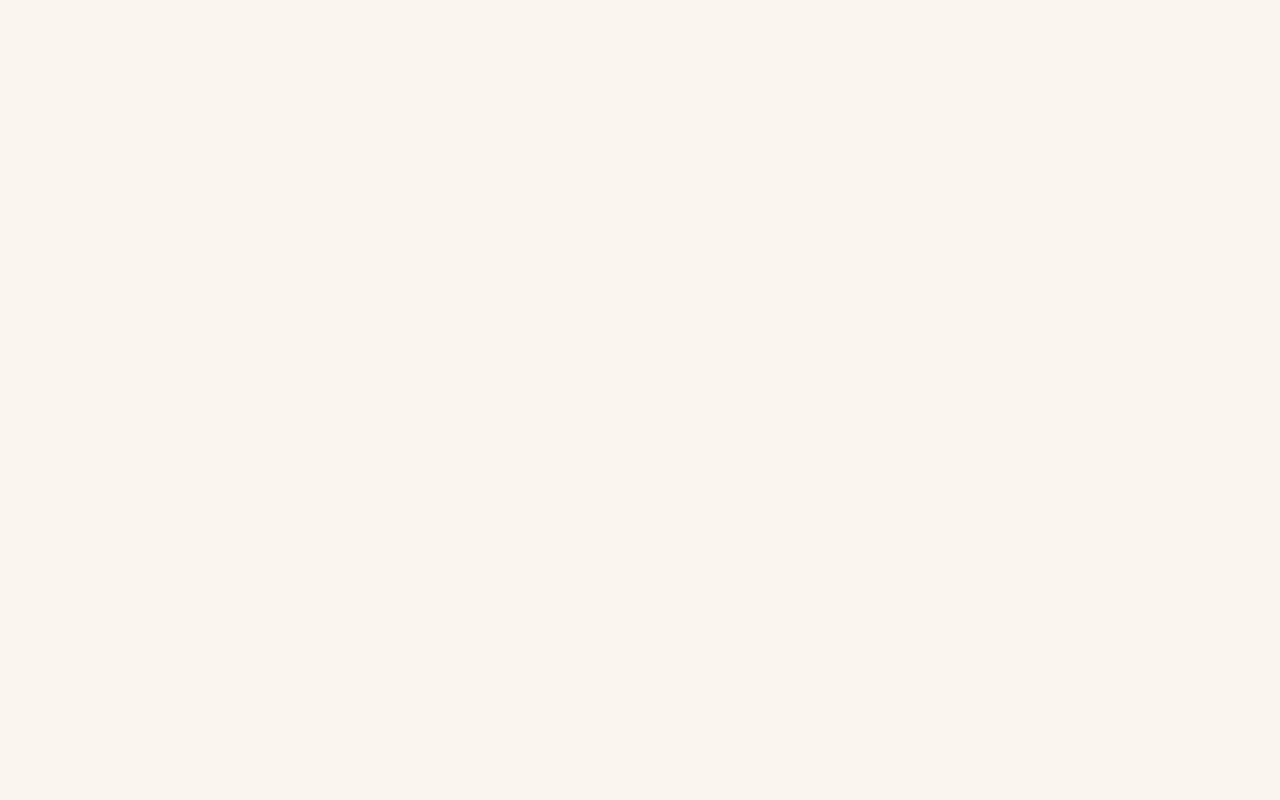
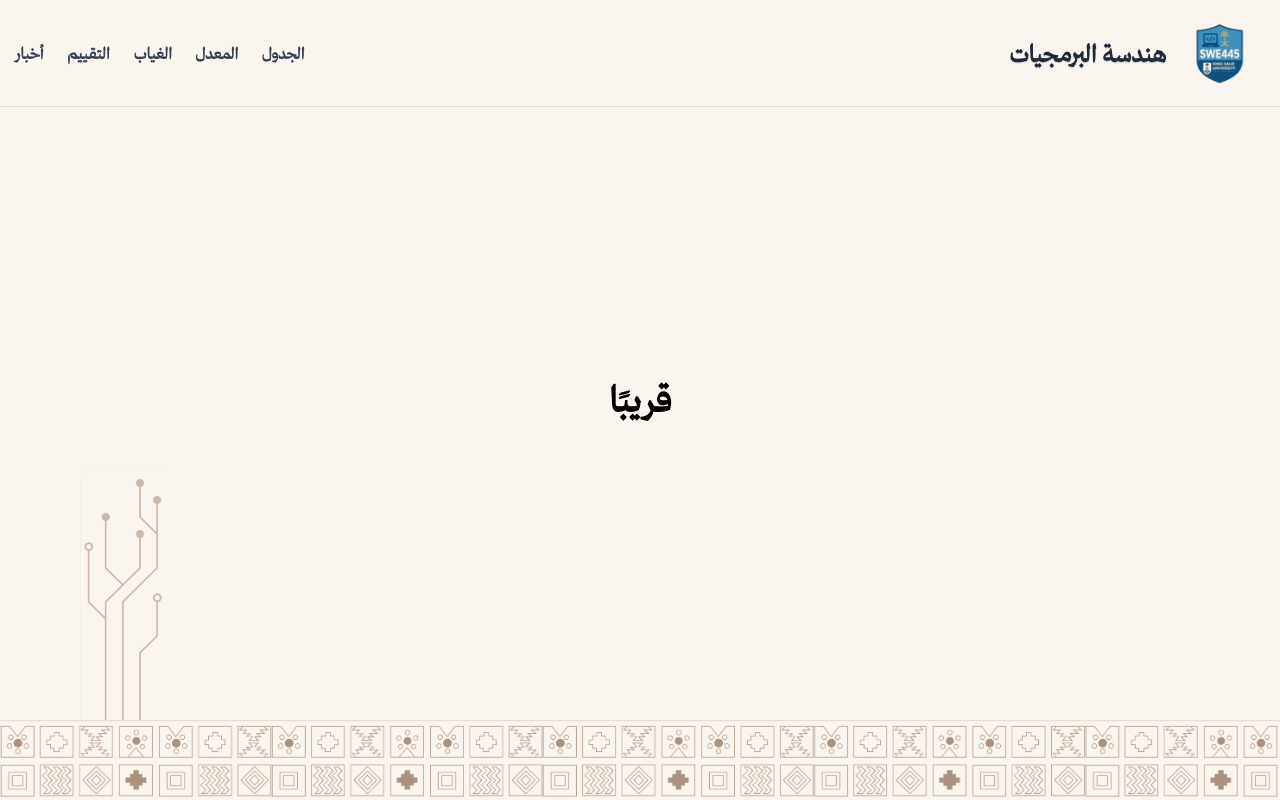
Before and after one commit to Ahm-445/SWE, a React (Vite) app in the folder SWE_frontEnd/: page /schedule in a window 1280 px wide. Before the commit this address had no page. Built offline with nearby package versions, Linux system fonts and the light colour scheme.

Commit message:
Add table, Notfound404, some fixes

```diff
--- a/SWE_frontEnd/src/App.jsx
+++ b/SWE_frontEnd/src/App.jsx
@@ -5,6 +5,8 @@ import { BrowserRouter, Routes, Route } from 'react-router-dom'
 import News from "./Pages/News";
 import Evaluation from "./Pages/Evaluation";
 import Absence from "./Pages/Absence";
+import Table from "./Pages/table";
+import NotFound404 from "./Pages/NotFound404";
 
 
 function App() {
@@ -19,6 +21,8 @@ function App() {
         <Route path="/gpa" element={<><Navbar/><GPA /></>} />
         <Route path="/evaluation" element={<><Navbar/><Evaluation /></>} />
         <Route path="/absence" element={<><Navbar/><Absence /></>} />
+        <Route path="/schedule" element={<><Navbar/><Table /></>} />
+        <Route path="*" element={<><Navbar/><NotFound404 /></>} />
       </Routes>
     </BrowserRouter>
 
--- a/SWE_frontEnd/src/Pages/Absence.jsx
+++ b/SWE_frontEnd/src/Pages/Absence.jsx
@@ -255,6 +255,7 @@ export default function Absence() {
         </div>
 
         <div className="h-28 w-full pointer-events-none" />
+
       </div>
 
     </div>
--- /dev/null
+++ b/SWE_frontEnd/src/Pages/NotFound404.jsx
@@ -0,0 +1,12 @@
+export default function NotFound404() {
+    return (
+        <div className="font-custom flex flex-col items-center justify-center h-screen">
+            <h1 className="text-4xl font-bold mb-4">404 - الصفحة غير موجودة</h1>
+        {/* الصورة الجانبية متجاوبة وتختفي في الشاشات الصغيرة جداً لمنع التداخل */}
+            <div className="absolute bottom-[80px] left-3 sm:left-8 lg:left-[80px] w-[70px] h-[140px] sm:w-[90px] sm:h-[180px] lg:w-[125px] lg:h-[250px] bg-[url('/tech.png')] bg-contain bg-no-repeat opacity-60 pointer-events-none z-0"></div>
+
+            <footer className="absolute bottom-0 left-0 w-full h-[80px] bg-[url('/back.png')] bg-repeat-x bg-[length:auto_100%] border-t border-[#E6DFD5] z-10"></footer>
+
+        </div>
+    );
+}
--- /dev/null
+++ b/SWE_frontEnd/src/Pages/table.jsx
@@ -0,0 +1,14 @@
+export default function Table() {
+    return (
+    <div className="font-custom p-1 gap-5 align-middle flex flex-col max-h-150 overflow-y-auto">
+          <div className="flex flex-col items-center justify-center h-screen">
+            <h1 className="text-4xl font-bold mb-4">قريبًا</h1>
+        {/* الصورة الجانبية متجاوبة وتختفي في الشاشات الصغيرة جداً لمنع التداخل */}
+            <div className="absolute bottom-[80px] left-3 sm:left-8 lg:left-[80px] w-[70px] h-[140px] sm:w-[90px] sm:h-[180px] lg:w-[125px] lg:h-[250px] bg-[url('/tech.png')] bg-contain bg-no-repeat opacity-60 pointer-events-none z-0"></div>
+
+            <footer className="absolute bottom-0 left-0 w-full h-[80px] bg-[url('/back.png')] bg-repeat-x bg-[length:auto_100%] border-t border-[#E6DFD5] z-10"></footer>
+
+        </div>
+    </div>
+    )
+}
```
